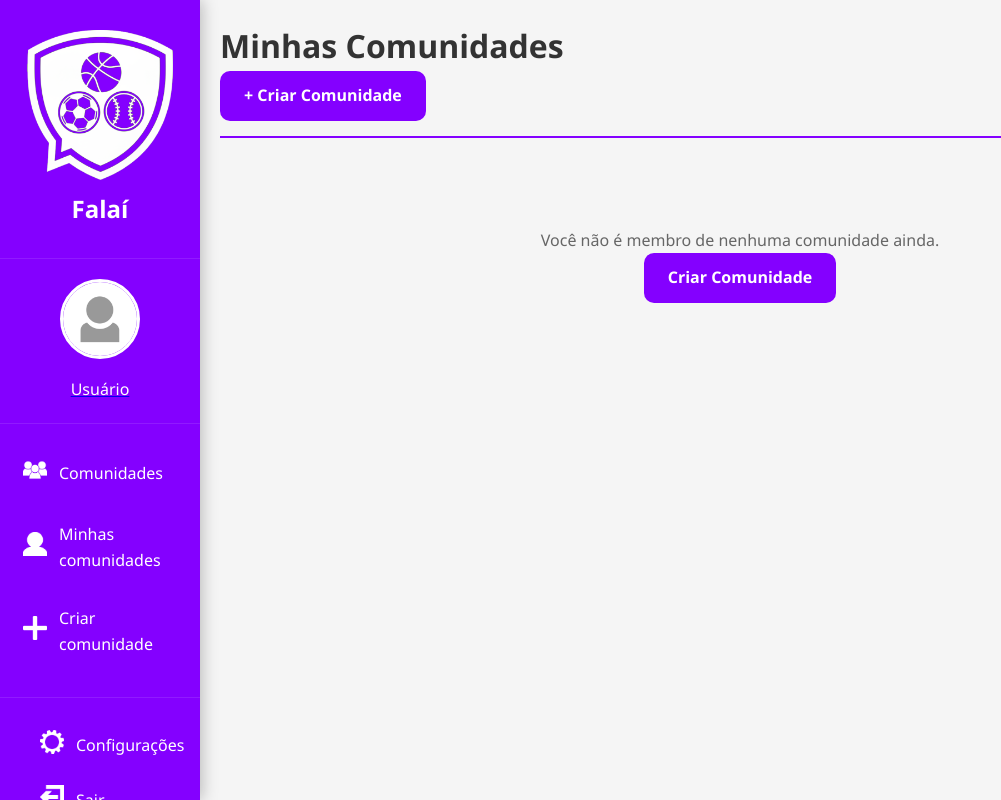
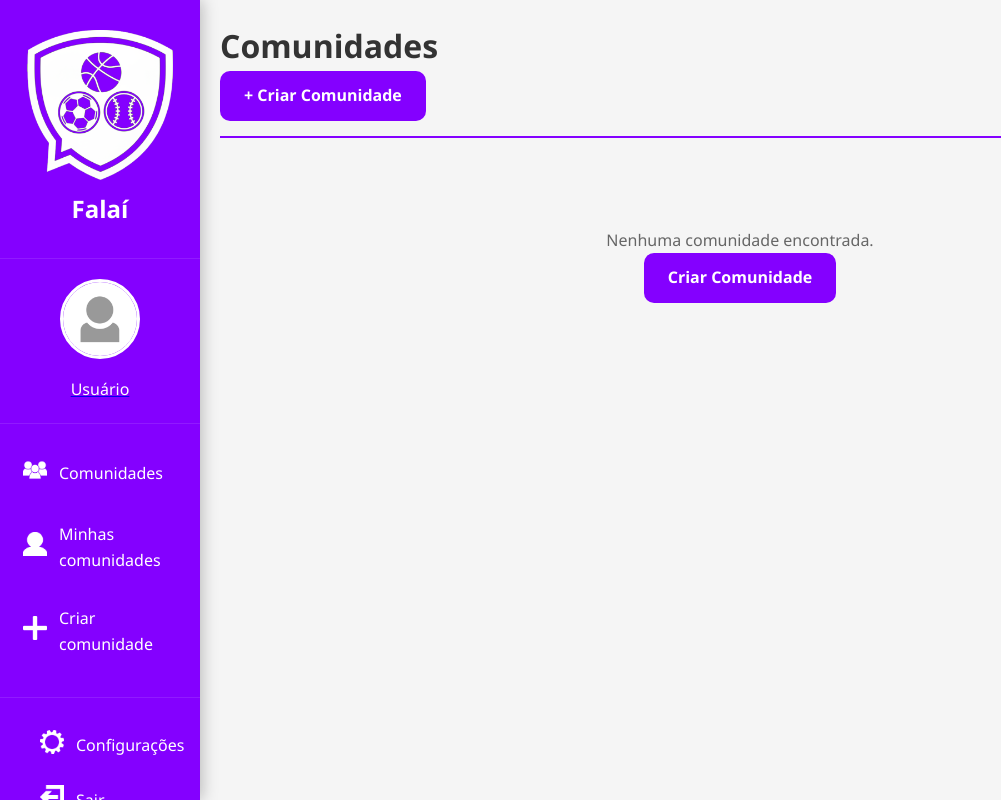
Before and after one commit to GustavoVPLima/FalaiSA, a PHP site: page /views/comunidades/lista.php in a window 1280 px wide. Shown: the whole page, without its empty margins (0-1001 px from the left). Run offline with PHP 8.4, Linux system fonts and the light colour scheme.

Commit message:
comunidades v2

```diff
--- a/views/comunidades/lista.php
+++ b/views/comunidades/lista.php
@@ -1,13 +1,15 @@
 <?php include __DIR__ . '/../cabecalho.php'; ?>
 
 <div class="page-header">
-    <h1>Minhas Comunidades</h1>
+    <h1>Comunidades</h1>
+
     <a href="/criarcomunidade" class="btn btn-primary">+ Criar Comunidade</a>
 </div>
 
 <?php if (empty($communities)): ?>
     <div class="empty-state">
-        <p>Você não é membro de nenhuma comunidade ainda.</p>
+        <p>Nenhuma comunidade encontrada.</p>
+
         <a href="/criarcomunidade" class="btn btn-primary">Criar Comunidade</a>
     </div>
 <?php else: ?>
```
